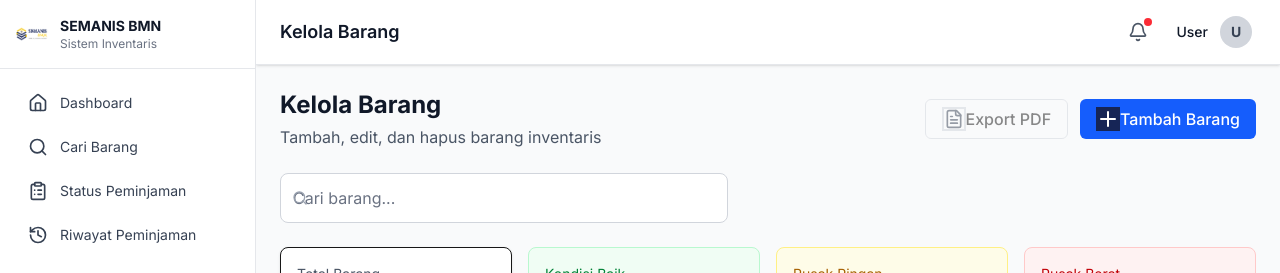
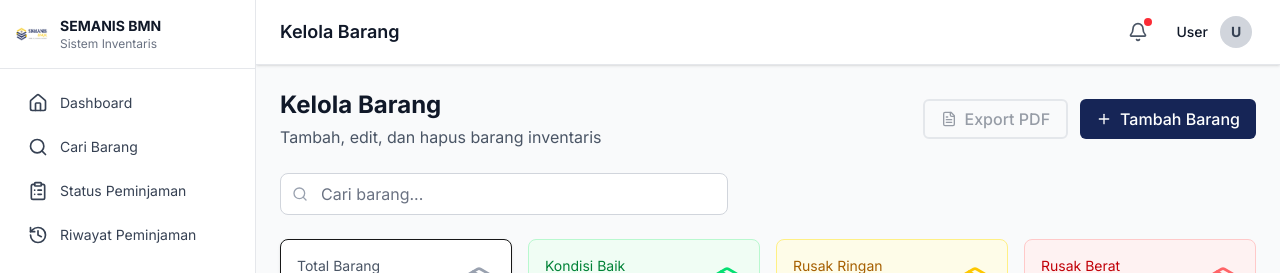
Before and after one commit to Rofiansyah/SEMANIS_BMN, a Next.js app: page /admin/barang in a window 1280 px wide. Shown: the top 273 px of the page. Built offline with nearby package versions, Linux system fonts and the light colour scheme; no server answers.

Commit message:
ubah admin

```diff
--- a/src/app/admin/barang/page.tsx
+++ b/src/app/admin/barang/page.tsx
@@ -141,12 +141,12 @@ export default function AdminBarangPage() {
             <p className="text-gray-600 mt-1">Tambah, edit, dan hapus barang inventaris</p>
           </div>
           <div className="flex items-center gap-3">
-            <Button variant="outline" onClick={handleExportPDF} disabled={loading || barangList.length === 0}>
-              <FileText className="w-full sm:w-auto text-gray-700 border-2 border-gray-300 hover:border-blue-900 hover:bg-blue-50 transition-colors duration-200" />
+            <Button variant="outline" onClick={handleExportPDF} disabled={loading || barangList.length === 0} className="w-full sm:w-auto text-gray-700 border-2 border-gray-300 hover:border-blue-900 hover:bg-blue-50 transition-colors duration-200">
+              <FileText className="w-4 h-4 mr-2" />
               Export PDF
             </Button>
-            <Button variant="primary" onClick={openCreateModal}>
-              <Plus className="w-full sm:w-auto bg-blue-950 hover:bg-blue-900 text-white transition-colors duration-200" />
+            <Button variant="primary" onClick={openCreateModal} className="w-full sm:w-auto bg-blue-950 hover:bg-blue-900 text-white transition-colors duration-200">
+              <Plus className="w-4 h-4 mr-2" />
               Tambah Barang
             </Button>
           </div>
@@ -160,7 +160,7 @@ export default function AdminBarangPage() {
             placeholder="Cari barang..."
             value={searchQuery}
             onChange={(e) => setSearchQuery(e.target.value)}
-            className="w-full p-3 border border-gray-300 rounded-lg focus:border-blue-950 bg-white text-gray-900 placeholder-gray-500"
+            className="w-full pl-10 pr-4 py-2 border border-gray-300 rounded-lg focus:border-blue-950 bg-white text-gray-900 placeholder-gray-500"
           />
         </div>
 
@@ -295,6 +295,7 @@ export default function AdminBarangPage() {
                           <Button
                             size="sm"
                             variant="outline"
+                            className="flex items-center"
                             onClick={() => router.push(`/admin/barang/${barang.id}`)}
                           >
                             <Eye className="w-3 h-3 mr-1" />
@@ -303,6 +304,7 @@ export default function AdminBarangPage() {
                           <Button
                             size="sm"
                             variant="outline"
+                            className="flex items-center text-gray-700 border-2 border-gray-300 hover:border-blue-900 hover:bg-blue-50 transition-colors duration-200"
                             onClick={() => openEditModal(barang)}
                           >
                             <Edit className="w-3 h-3 mr-1" />
@@ -311,6 +313,7 @@ export default function AdminBarangPage() {
                           <Button
                             size="sm"
                             variant="danger"
+                            className="flex items-center"
                             onClick={() => handleDeleteBarang(barang.id)}
                           >
                             <Trash2 className="w-3 h-3 mr-1" />
--- a/src/app/admin/kategori/page.tsx
+++ b/src/app/admin/kategori/page.tsx
@@ -142,7 +142,7 @@ return (
           placeholder="Cari kategori..."
           value={searchQuery}
           onChange={(e) => setSearchQuery(e.target.value)}
-          className="w-full p-3 border border-gray-300 rounded-lg focus:border-blue-950 bg-white text-gray-900 placeholder-gray-500"
+          className="w-full pl-10 pr-4 py-2 border border-gray-300 rounded-lg focus:border-blue-950 bg-white text-gray-900 placeholder-gray-500"
         />
       </div>
 
--- a/src/app/admin/lokasi/page.tsx
+++ b/src/app/admin/lokasi/page.tsx
@@ -128,7 +128,7 @@ return (
           placeholder="Cari lokasi..."
           value={searchQuery}
           onChange={(e) => setSearchQuery(e.target.value)}
-          className="w-full p-3 border border-gray-300 rounded-lg focus:border-blue-950 bg-white text-gray-900 placeholder-gray-500"
+          className="w-full p-3 w-full pl-10 pr-4 py-2 border border-gray-300 rounded-lg focus:border-blue-950 bg-white text-gray-900 placeholder-gray-500"
         />
       </div>
 
--- a/src/app/admin/merek/page.tsx
+++ b/src/app/admin/merek/page.tsx
@@ -128,7 +128,7 @@ return (
           placeholder="Cari merek..."
           value={searchQuery}
           onChange={(e) => setSearchQuery(e.target.value)}
-          className="w-full p-3 border border-gray-300 rounded-lg focus:border-blue-950 bg-white text-gray-900 placeholder-gray-500"
+          className="w-full pl-10 pr-4 py-2 border border-gray-300 rounded-lg focus:border-blue-950 bg-white text-gray-900 placeholder-gray-500"
         />
       </div>
 
```
